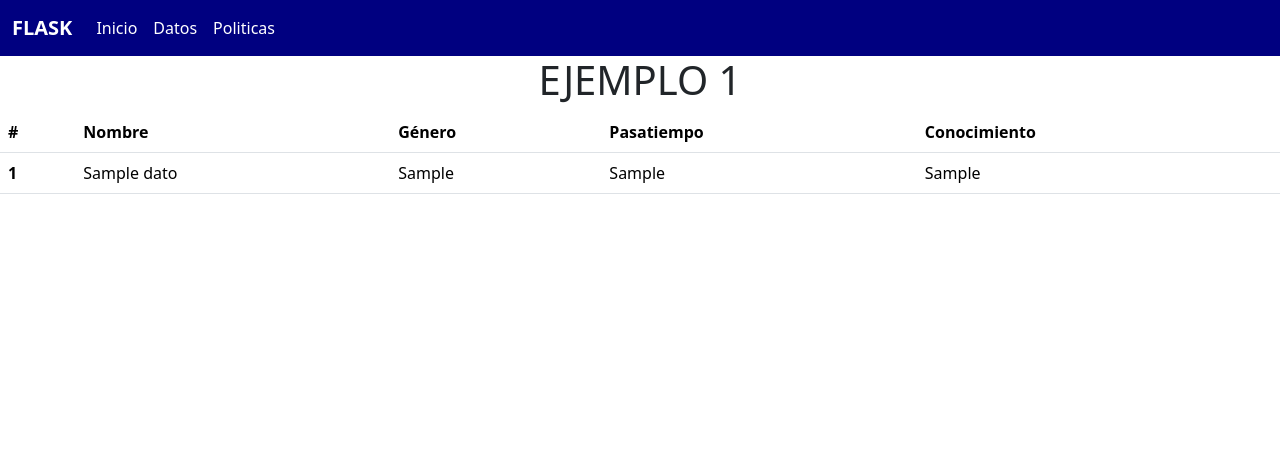
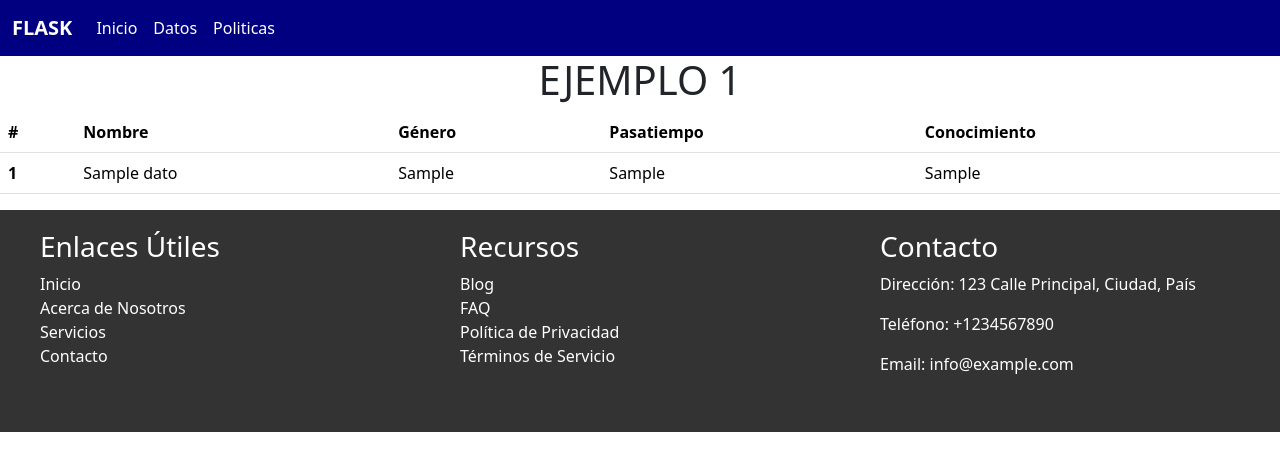
Before and after one commit to esme00/Flask, a Flask app: page / in a window 1280 px wide. Shown: the top 471 px of the page. Run offline with Flask 3, Linux system fonts and the light colour scheme; tables that the repository leaves empty hold one stand-in row (values such as "Sample post").

Commit message:
footer, de ejemplo

```diff
--- a/templates/index.html
+++ b/templates/index.html
@@ -14,7 +14,7 @@
                     <span class="navbar-toggler-icon"></span>
                 </button>
                 <div class="collapse navbar-collapse" id="navbarNavAltMarkup">
-                <div class="navbar-nav" >
+                    <div class="navbar-nav">
                         <a class="nav-link active" aria-current="page" href="#" style="color: white;">Inicio</a>
                         <a class="nav-link" href="#seccion_tabla" style="color: white;">Datos</a>
                         <a class="nav-link" href="#" style="color: white;">Politicas</a>
@@ -29,7 +29,7 @@
         <h1 class="text-center">EJEMPLO 1</h1>
         <div class="table-container">
             <table class="table" id="seccion_tabla">
-            <thead >
+                <thead>
                     <tr>
                         <th scope="col">#</th>
                         <th scope="col">Nombre</th>
@@ -51,5 +51,37 @@
                 </tbody>
             </table>
         </div>
+
+        <footer style="background-color: #333; color: white; padding: 20px;">
+            <div style="max-width: 1200px; margin: 0 auto;">
+                <div style="display: flex; justify-content: space-between; flex-wrap: wrap;">
+                    <div style="width: 30%; margin-bottom: 20px;">
+                        <h3>Enlaces Útiles</h3>
+                        <ul style="list-style-type: none; padding: 0;">
+                            <li><a href="#" style="color: white; text-decoration: none;">Inicio</a></li>
+                            <li><a href="#" style="color: white; text-decoration: none;">Acerca de Nosotros</a></li>
+                            <li><a href="#" style="color: white; text-decoration: none;">Servicios</a></li>
+                            <li><a href="#" style="color: white; text-decoration: none;">Contacto</a></li>
+                        </ul>
+                    </div>
+                    <div style="width: 30%; margin-bottom: 20px;">
+                        <h3>Recursos</h3>
+                        <ul style="list-style-type: none; padding: 0;">
+                            <li><a href="#" style="color: white; text-decoration: none;">Blog</a></li>
+                            <li><a href="#" style="color: white; text-decoration: none;">FAQ</a></li>
+                            <li><a href="#" style="color: white; text-decoration: none;">Política de Privacidad</a></li>
+                            <li><a href="#" style="color: white; text-decoration: none;">Términos de Servicio</a></li>
+                        </ul>
+                    </div>
+                    <div style="width: 30%; margin-bottom: 20px;">
+                        <h3>Contacto</h3>
+                        <p>Dirección: 123 Calle Principal, Ciudad, País</p>
+                        <p>Teléfono: +1234567890</p>
+                        <p>Email: info@example.com</p>
+                    </div>
+                </div>
+            </div>
+        </footer>
+
     </body>
 </html>
```
Also changed, not shown: templates/diseño.css (+11 -0 lines). Lines whose indentation alone changed are shown as unchanged.
